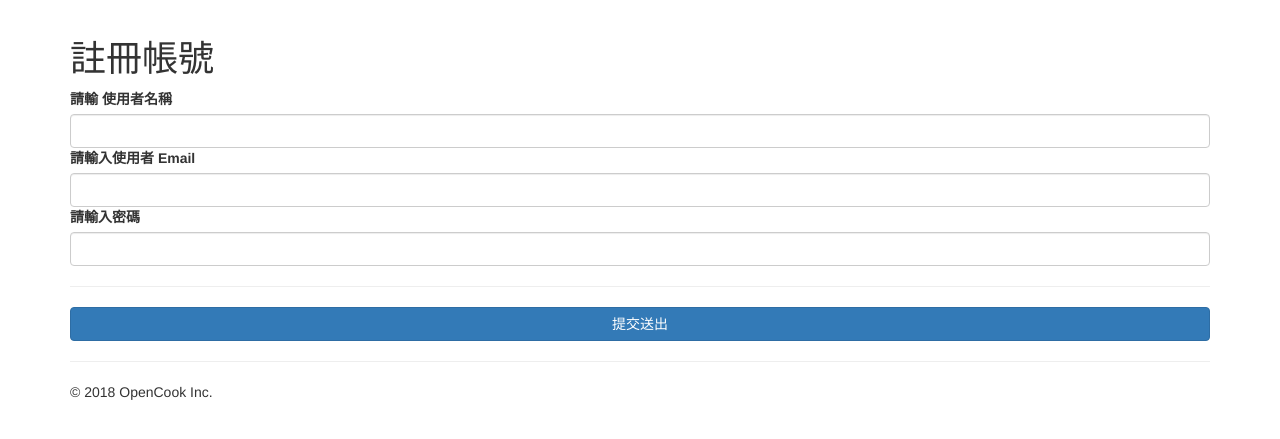
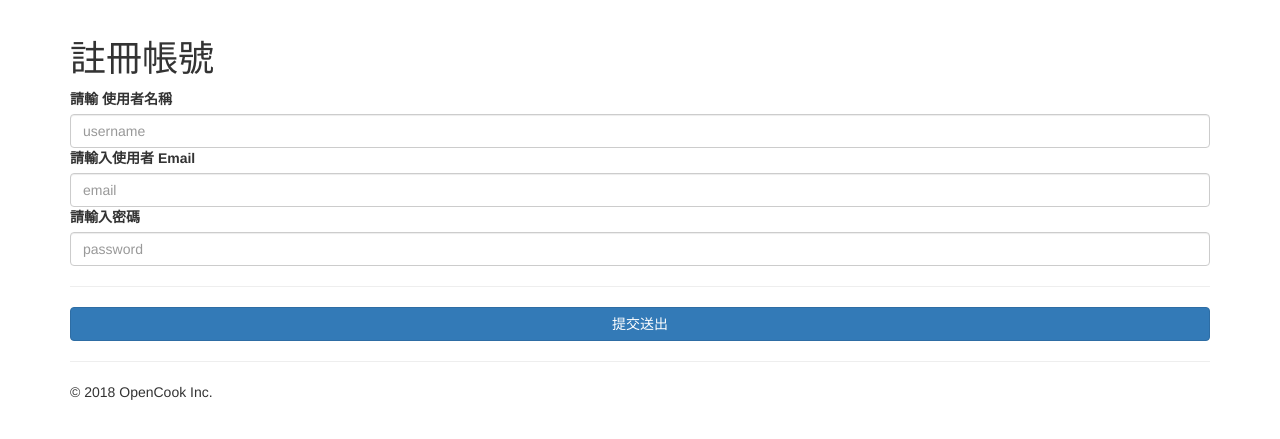
Before and after one commit to Andrew0620/PythonWebCourse, a Django app: page /signup in a window 1280 px wide. Shown: the part 51-490 px from the top of the page. Run offline with Django 3.2, Linux system fonts and the light colour scheme; some libraries are stand-ins or nearby versions.

```diff
--- a/OpenCook/opencook/opencook/settings.py
+++ b/OpenCook/opencook/opencook/settings.py
@@ -40,6 +40,9 @@ INSTALLED_APPS = [
 
     'mainapp',
     'recipe',
+    'opencook',
+    'static',
+    'templates',
 ]     # 單元30 要安裝 session, 去做 python 的 migration, 不過在之前系統已經預設安裝, 在過去 migration 的時候. 事實上已經 migrate 過了, 也就是說資料庫可以存取到 session 的資料
 
 MIDDLEWARE = [
--- a/OpenCook/opencook/templates/default/navbar.html
+++ b/OpenCook/opencook/templates/default/navbar.html
@@ -14,7 +14,7 @@
     <ul class="nav navbar-nav navbar-right">
       <li class="active"><a href="#">Hi, {{ user.username }}</a></li>
       <li class="active"><a href="/recipes/create">分享食譜</a></li>
-      <form method="POST" action="/logout/post" class="navbar-form navbar-right">
+      <form class="navbar-form navbar-right" method="POST" action="/logout/post">
         <li class="active"><button class="btn btn-primary">登出</button></li>
         {% csrf_token %}
       </form>
--- a/OpenCook/opencook/templates/signup.html
+++ b/OpenCook/opencook/templates/signup.html
@@ -5,11 +5,11 @@
   <h1>註冊帳號</h1>
     <form method="POST" action="/signup/post">
         <label>請輸 使用者名稱</label>
-        <input class="form-control" type="text" name="username">
+        <input class="form-control" type="text" placeholder="username" name="username" >
         <label>請輸入使用者 Email</label>
-        <input class="form-control" type="text" name="email">
+        <input class="form-control" type="text" placeholder="email" name="email"  >
         <label>請輸入密碼</label>
-        <input class="form-control" type="password" name="password">
+        <input class="form-control" type="password" placeholder="password" name="password" >
         <hr>
         {% csrf_token %}   <!-- 這樣 server side 會產稱一個 render 的 token 去辨別使用者是否為惡意使用者 -->
         <button class="btn btn-primary btn-block">提交送出</button>
```
Also changed, not shown: OpenCook/opencook/db.sqlite3.
